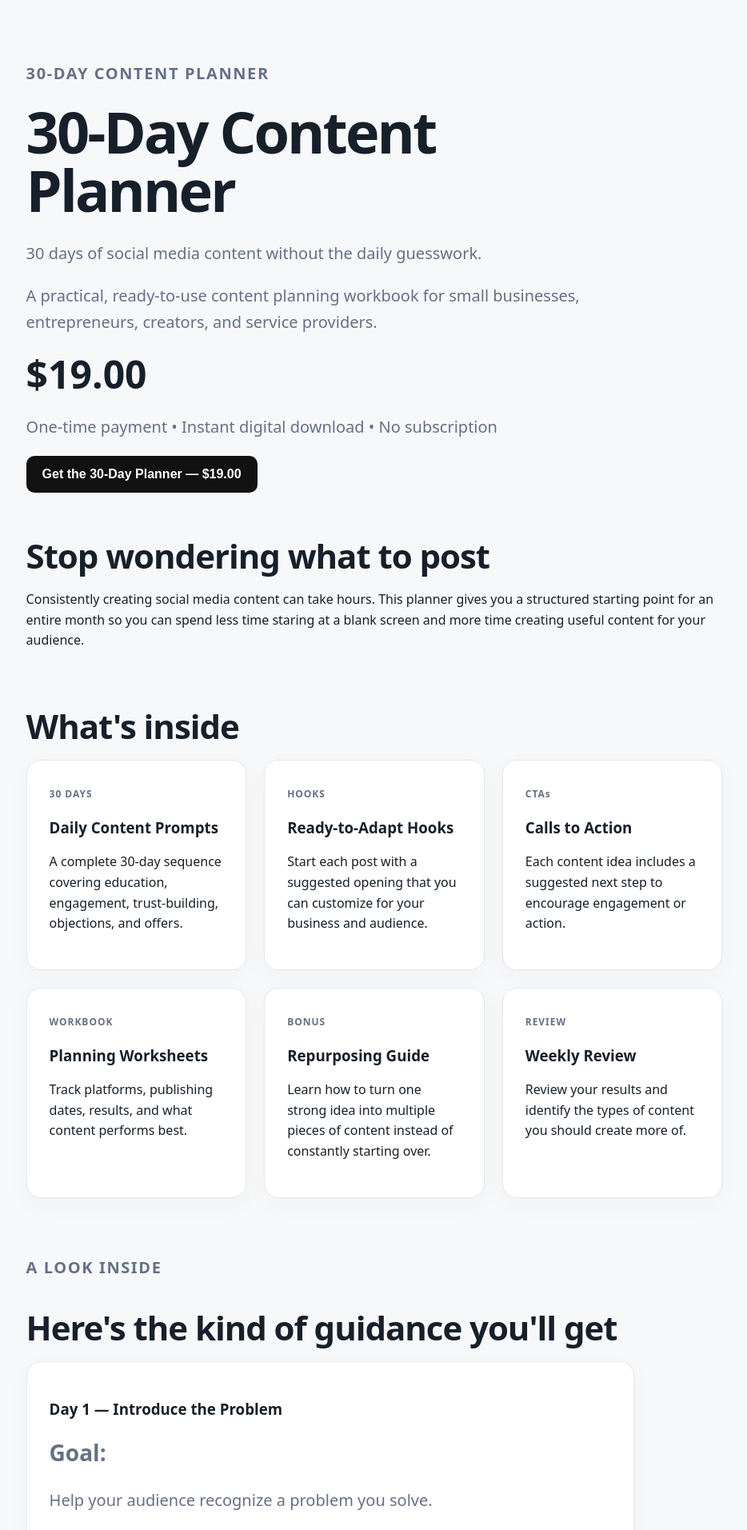
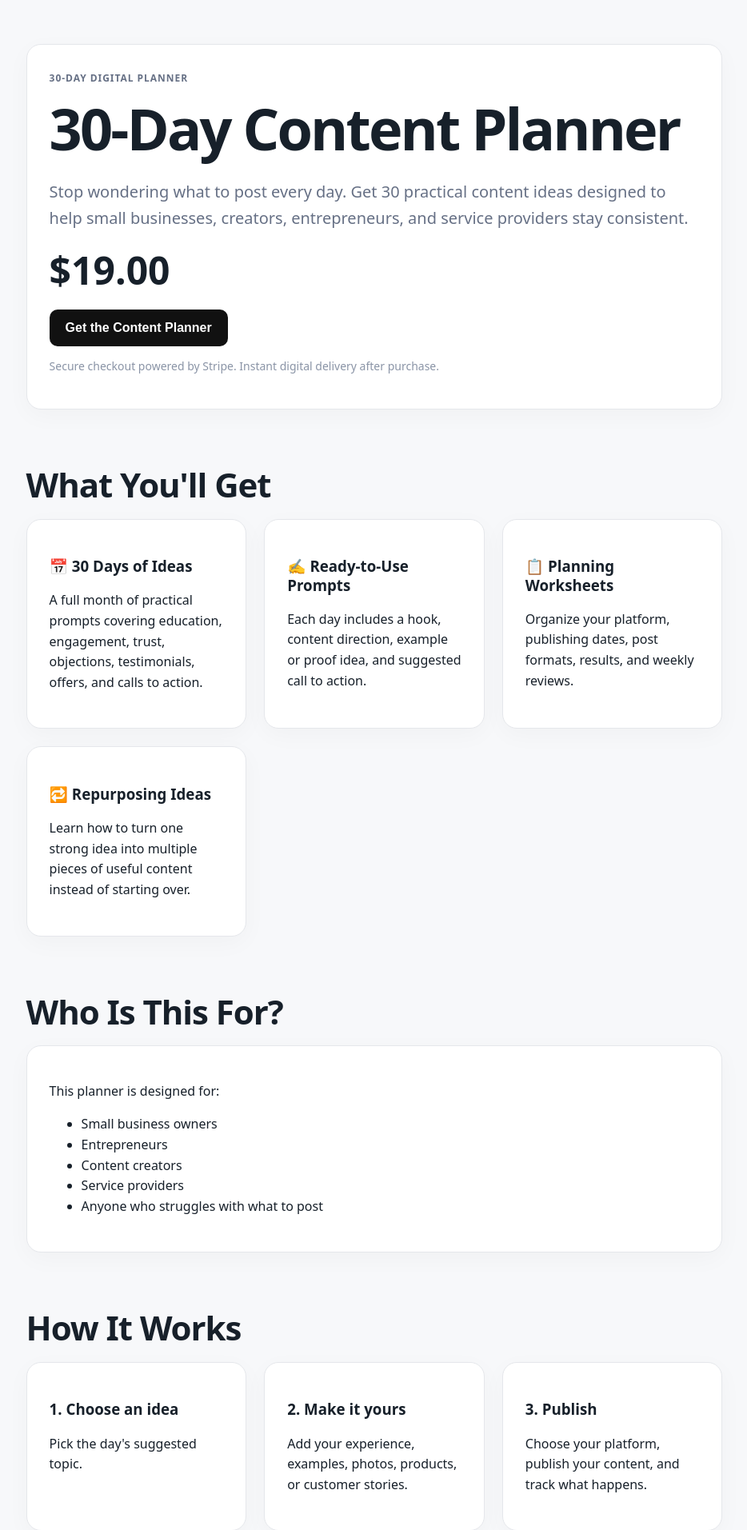
Before and after one commit to jstark45xd/autoincome, a Flask app: page /product/30-day-content-planner in a window 1280 px wide. Shown: the part 66-1979 px from the top of the page at 80% size, without its empty margins (172-1106 px from the left). Run offline with Flask 3, Linux system fonts and the light colour scheme; data comes from the database, SQL or seed files in the repository.

Commit message:
Revise product description and layout in product.html
Updated product page content and structure for clarity and consistency.

```diff
--- a/templates/product.html
+++ b/templates/product.html
@@ -4,47 +4,31 @@
 
 {% block content %}
 
-<section class="hero">
+<section class="product">
 
-  <p class="pill">30-DAY CONTENT PLANNER</p>
+  <span class="pill">30-DAY DIGITAL PLANNER</span>
 
-  <h1>{{ p.name }}</h1>
+  <h1>30-Day Content Planner</h1>
 
   <p class="large">
-    30 days of social media content without the daily guesswork.
-  </p>
-
-  <p>
-    A practical, ready-to-use content planning workbook for
-    small businesses, entrepreneurs, creators, and service providers.
+    Stop wondering what to post every day.
+    Get 30 practical content ideas designed to help
+    small businesses, creators, entrepreneurs, and
+    service providers stay consistent.
   </p>
 
   <div class="price">
     ${{ "%.2f"|format(p.price_cents / 100) }}
   </div>
 
-  <p class="muted">
-    One-time payment • Instant digital download • No subscription
-  </p>
-
   <form method="post" action="/buy/{{ p.slug }}">
     <button class="button" type="submit">
-      Get the 30-Day Planner — ${{ "%.2f"|format(p.price_cents / 100) }}
+      Get the Content Planner
     </button>
   </form>
 
-</section>
-
-
-<section>
-
-  <h2>Stop wondering what to post</h2>
-
-  <p>
-    Consistently creating social media content can take hours.
-    This planner gives you a structured starting point for an
-    entire month so you can spend less time staring at a blank
-    screen and more time creating useful content for your audience.
+  <p class="muted">
+    Secure checkout powered by Stripe. Instant digital delivery after purchase.
   </p>
 
 </section>
@@ -52,144 +36,40 @@
 
 <section>
 
-  <h2>What's inside</h2>
+  <h2>What You'll Get</h2>
 
   <div class="grid">
 
     <article class="card">
-      <span class="pill">30 DAYS</span>
-
-      <h3>Daily Content Prompts</h3>
-
+      <h3>📅 30 Days of Ideas</h3>
       <p>
-        A complete 30-day sequence covering education,
-        engagement, trust-building, objections, and offers.
+        A full month of practical prompts covering
+        education, engagement, trust, objections,
+        testimonials, offers, and calls to action.
       </p>
     </article>
 
     <article class="card">
-      <span class="pill">HOOKS</span>
-
-      <h3>Ready-to-Adapt Hooks</h3>
-
+      <h3>✍️ Ready-to-Use Prompts</h3>
       <p>
-        Start each post with a suggested opening that you
-        can customize for your business and audience.
+        Each day includes a hook, content direction,
+        example or proof idea, and suggested call to action.
       </p>
     </article>
 
     <article class="card">
-      <span class="pill">CTAs</span>
-
-      <h3>Calls to Action</h3>
-
+      <h3>📋 Planning Worksheets</h3>
       <p>
-        Each content idea includes a suggested next step
-        to encourage engagement or action.
+        Organize your platform, publishing dates,
+        post formats, results, and weekly reviews.
       </p>
     </article>
 
     <article class="card">
-      <span class="pill">WORKBOOK</span>
-
-      <h3>Planning Worksheets</h3>
-
-      <p>
-        Track platforms, publishing dates, results, and
-        what content performs best.
-      </p>
-    </article>
-
-    <article class="card">
-      <span class="pill">BONUS</span>
-
-      <h3>Repurposing Guide</h3>
-
+      <h3>🔁 Repurposing Ideas</h3>
       <p>
         Learn how to turn one strong idea into multiple
-        pieces of content instead of constantly starting over.
-      </p>
-    </article>
-
-    <article class="card">
-      <span class="pill">REVIEW</span>
-
-      <h3>Weekly Review</h3>
-
-      <p>
-        Review your results and identify the types of
-        content you should create more of.
-      </p>
-    </article>
-
-  </div>
-
-</section>
-
-
-<section class="hero">
-
-  <p class="pill">A LOOK INSIDE</p>
-
-  <h2>Here's the kind of guidance you'll get</h2>
-
-  <article class="card">
-
-    <h3>Day 1 — Introduce the Problem</h3>
-
-    <p>
-      <strong>Goal:</strong>
-      Help your audience recognize a problem you solve.
-    </p>
-
-    <p>
-      <strong>Hook:</strong>
-      "Struggling with [problem]? You're not the only one."
-    </p>
-
-    <p>
-      <strong>Content:</strong>
-      Explain the problem your business helps customers solve
-      and describe why it matters.
-    </p>
-
-    <p>
-      <strong>Call to action:</strong>
-      "Have you dealt with this? Tell me below."
-    </p>
-
-  </article>
-
-</section>
-
-
-<section>
-
-  <h2>Who is this for?</h2>
-
-  <div class="grid">
-
-    <article class="card">
-      <h3>Small Businesses</h3>
-      <p>
-        For businesses that need a simple way to stay
-        consistent on social media.
-      </p>
-    </article>
-
-    <article class="card">
-      <h3>Creators</h3>
-      <p>
-        For creators who want a reliable source of
-        content ideas without starting from scratch.
-      </p>
-    </article>
-
-    <article class="card">
-      <h3>Service Providers</h3>
-      <p>
-        For professionals who want to educate their
-        audience and demonstrate their expertise.
+        pieces of useful content instead of starting over.
       </p>
     </article>
 
@@ -200,33 +80,53 @@
 
 <section>
 
-  <h2>How it works</h2>
+  <h2>Who Is This For?</h2>
+
+  <div class="card">
+
+    <p>
+      This planner is designed for:
+    </p>
+
+    <ul>
+      <li>Small business owners</li>
+      <li>Entrepreneurs</li>
+      <li>Content creators</li>
+      <li>Service providers</li>
+      <li>Anyone who struggles with what to post</li>
+    </ul>
+
+  </div>
+
+</section>
+
+
+<section>
+
+  <h2>How It Works</h2>
 
   <div class="grid">
 
     <article class="card">
-      <span class="pill">1</span>
-      <h3>Purchase</h3>
+      <h3>1. Choose an idea</h3>
       <p>
-        Complete the secure Stripe checkout.
+        Pick the day's suggested topic.
       </p>
     </article>
 
     <article class="card">
-      <span class="pill">2</span>
-      <h3>Download</h3>
+      <h3>2. Make it yours</h3>
       <p>
-        After successful payment, you'll receive
-        access to your digital download.
+        Add your experience, examples, photos,
+        products, or customer stories.
       </p>
     </article>
 
     <article class="card">
-      <span class="pill">3</span>
-      <h3>Start Planning</h3>
+      <h3>3. Publish</h3>
       <p>
-        Customize the prompts for your business
-        and start building your 30-day content plan.
+        Choose your platform, publish your content,
+        and track what happens.
       </p>
     </article>
 
@@ -237,71 +137,26 @@
 
 <section>
 
-  <h2>Frequently Asked Questions</h2>
+  <div class="card">
 
-  <article class="card">
+    <h2>Ready to stop guessing what to post?</h2>
 
-    <h3>Is this a subscription?</h3>
-
-    <p>
-      No. It's a one-time purchase of a digital product.
+    <p class="large">
+      Get your 30-Day Content Planner and start
+      building a more consistent content routine today.
     </p>
 
-    <h3>How do I receive the planner?</h3>
+    <form method="post" action="/buy/{{ p.slug }}">
+      <button class="button" type="submit">
+        Get the Planner — ${{ "%.2f"|format(p.price_cents / 100) }}
+      </button>
+    </form>
 
-    <p>
-      After your payment is successfully completed,
-      you'll be taken to the download page.
+    <p class="muted">
+      Secure Stripe checkout • Digital delivery
     </p>
 
-    <h3>Can I use it for my own business?</h3>
-
-    <p>
-      Yes. The planner is designed to help you organize
-      and create your own social media content.
-    </p>
-
-    <h3>Do I need special software?</h3>
-
-    <p>
-      No special software is required to use the planner.
-    </p>
-
-    <h3>Is there a recurring charge?</h3>
-
-    <p>
-      No. You pay once and receive the digital product.
-    </p>
-
-  </article>
-
-</section>
-
-
-<section class="hero">
-
-  <p class="pill">READY TO GET STARTED?</p>
-
-  <h2>Plan your next 30 days today.</h2>
-
-  <p>
-    Stop starting every morning with a blank screen.
-    Give yourself a simple content plan and start creating.
-  </p>
-
-  <div class="price">
-    ${{ "%.2f"|format(p.price_cents / 100) }}
   </div>
-
-  <p class="muted">
-    One-time payment • Instant digital download
-  </p>
-
-  <form method="post" action="/buy/{{ p.slug }}">
-    <button class="button" type="submit">
-      Get the Planner
-    </button>
-  </form>
 
 </section>
 
```
